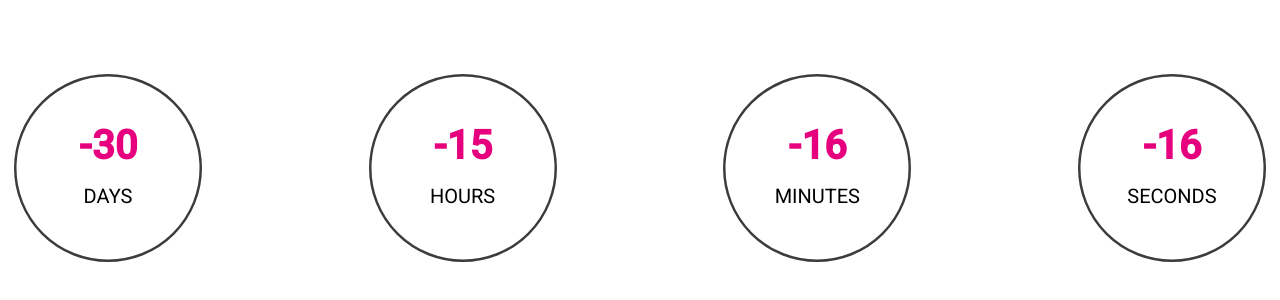
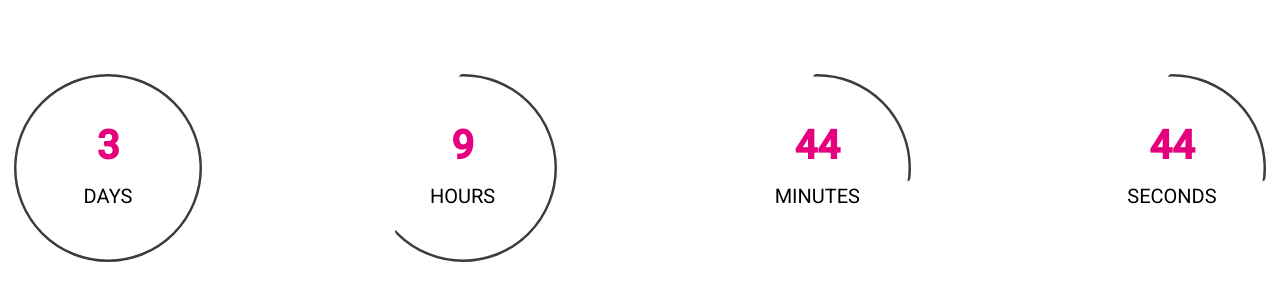
Before and after one commit to WWWebb001/Countdown, a plain HTML site: page index.html in a window 1280 px wide. Shown: the part 92-392 px from the top of the page. Drawn offline with nearby package versions, Linux system fonts and the light colour scheme.

Commit message:
Update index.html

```diff
--- a/index.html
+++ b/index.html
@@ -175,7 +175,7 @@ video {
 	 $(document).ready(function(){
 
 		 // Set Launch Date (ms)
-const launchDate = new Date("April 30, 2023 23:59:00 UTC").getTime();
+const launchDate = new Date("June 2, 2023 23:59:00 UTC").getTime();
 
 // Context object
 const c = {
```
